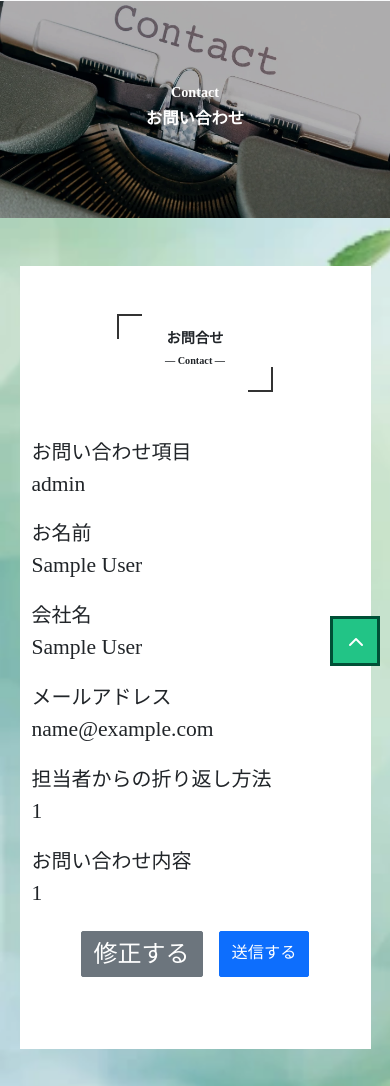
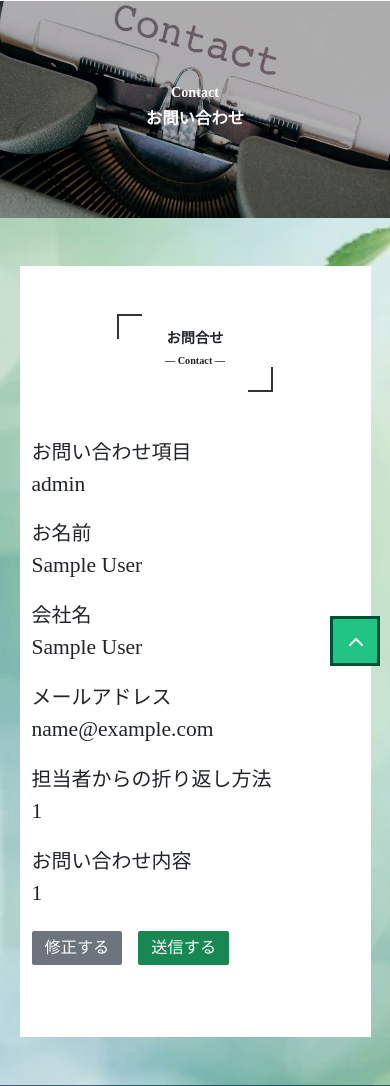
Before and after one commit to linepark-webteam/midori-insurance-sample, a PHP site: page /contact/confirm.php in a window 390 px wide. Shown: the part 163-1249 px from the top of the page. Run offline with PHP 8.4, Linux system fonts and the light colour scheme; the visitor is signed in with stand-in values (Sample User, id 1); some libraries are stand-ins or nearby versions; some web fonts are replaced.

Commit message:
お問い合わせ確認ページ：スタイル修正

```diff
--- a/contact/confirm.php
+++ b/contact/confirm.php
@@ -97,9 +97,9 @@ $privacyPolicy = $_SESSION['privacyPolicy'] ?? '';
           <h4><?php echo nl2br(htmlspecialchars($inquiry)); ?></h4>
         </div>
 
-        <div class="d-flex justify-content-center">
-          <a href="contact/" class="btn btn-secondary me-3">修正する</a>
-            <button type="submit" class="btn btn-primary">送信する</button>
+        <div class="d-flex justify-content-start gap-3">
+          <a href="contact/" class="btn btn-secondary fix-btn">修正する</a>
+            <button type="submit" class="btn btn-success">送信する</button>
         </div>
     </form>
 </section>
--- a/css/responsive.css
+++ b/css/responsive.css
@@ -80,6 +80,10 @@
   button[type="submit"] {
     font-size: calc(16px + 2 * ((100vw - 320px) / 640));
   }
+  /* 修正ボタン */
+  .fix-btn {
+    font-size: calc(16px + 2 * ((100vw - 320px) / 640));
+  }
 }
 
 /* 以下、微調整項目 */
```
